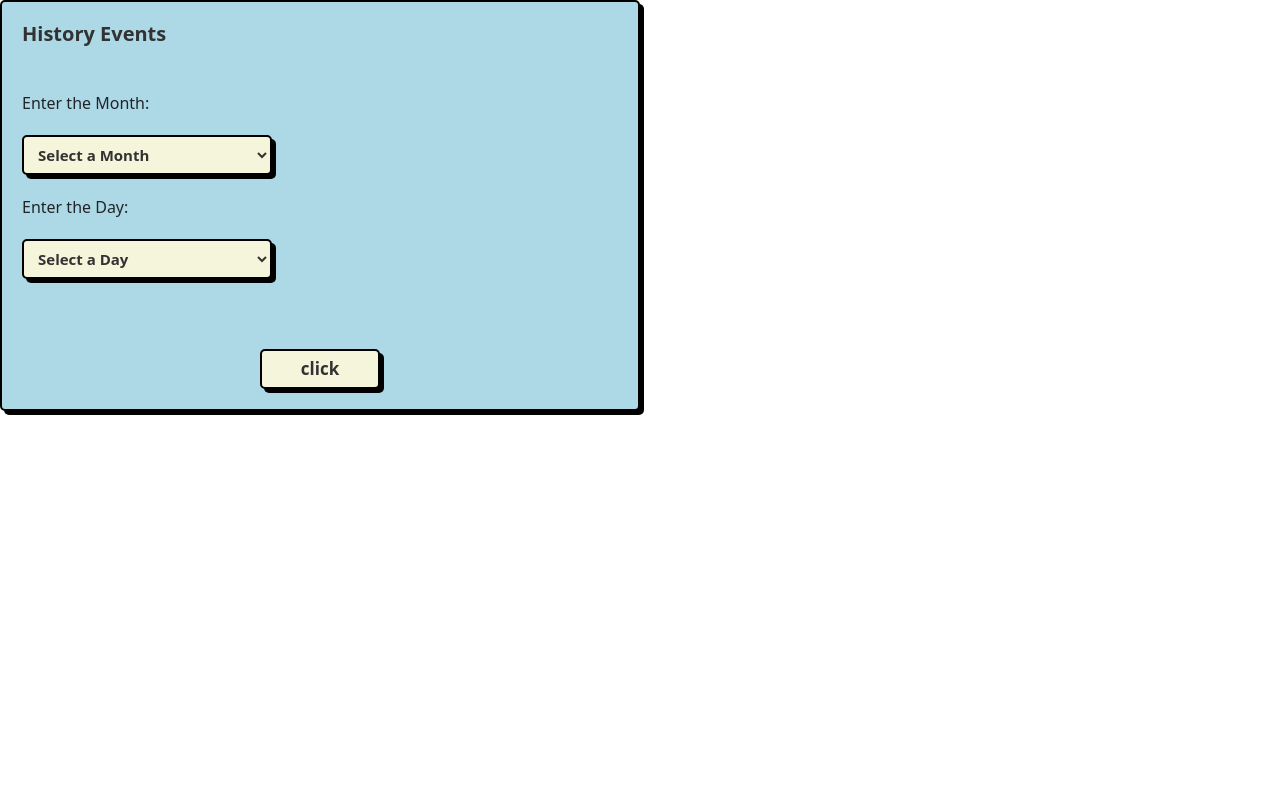
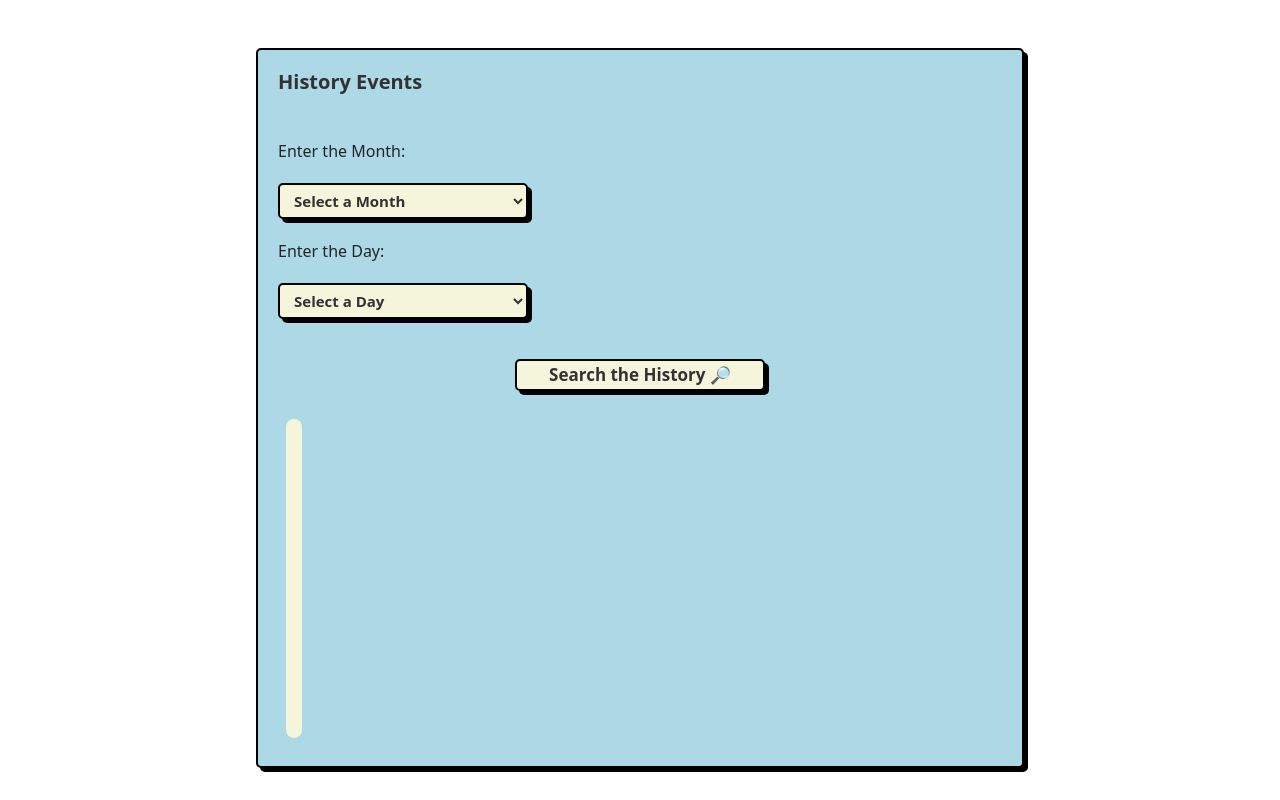
Before and after one commit to Minanfar/Final-SPA, a React (Vite) app: page / in a window 1280 px wide. Built offline with nearby package versions, Linux system fonts and the light colour scheme.

Commit message:
firs day- history designed

```diff
--- a/src/components/History.jsx
+++ b/src/components/History.jsx
@@ -1,5 +1,5 @@
 import React, { useState, useEffect } from "react";
-import Button from "./elements/Button";
+
 import "./css/history.css";
 
 function History() {
@@ -8,28 +8,23 @@ function History() {
   const [selectedDay, setSelectedDay] = useState("");
 
   useEffect(() => {
-
     const fetchData = async () => {
-
       if (selectedMonth && selectedDay) {
         try {
-
           const url = `https://byabbe.se/on-this-day/${selectedMonth}/${selectedDay}/events.json`;
           const response = await fetch(url);
 
           if (response.ok) {
             const result = await response.json();
-            console.log(result)
+            console.log(result);
             if (Array.isArray(result.events)) {
               setDataInfo(result.events);
-              console.log("hi after result")}
-              else {
+              console.log("hi after result");
+            } else {
               setDataInfo([]);
-
             }
-
           } else {
-            throw new Error('Failed to fetch data');
+            throw new Error("Failed to fetch data");
           }
         } catch (error) {
           console.error(error);
@@ -51,17 +46,13 @@ function History() {
 
   return (
     <>
-
       <form onSubmit={handleSubmit} id='myForm' className='form'>
-      <h1 className="title">History Events</h1>
+        <h1 className='title'>History Events</h1>
         <label htmlFor='monthInput'>Enter the Month:</label>
-        <select
-          id='monthInput'
-          name='monthInput'
-          className='input'
-          required
-        >
-          <option value='' defaultValue>Select a Month</option>
+        <select id='monthInput' name='monthInput' className='input' required>
+          <option value='' defaultValue>
+            Select a Month
+          </option>
           <option value='1'>January</option>
           <option value='2'>February</option>
           <option value='3'>March</option>
@@ -76,13 +67,10 @@ function History() {
           <option value='12'>December</option>
         </select>
         <label htmlFor='dayInput'>Enter the Day:</label>
-        <select
-          id='dayInput'
-          name='dayInput'
-          className='input'
-          required
-        >
-          <option value='' defaultValue>Select a Day</option>
+        <select id='dayInput' name='dayInput' className='input' required>
+          <option value='' defaultValue>
+            Select a Day
+          </option>
           <option value='1'>1</option>
           <option value='2'>2</option>
           <option value='3'>3</option>
@@ -115,21 +103,34 @@ function History() {
           <option value='30'>30</option>
           <option value='31'>31</option>
         </select>
-<button className="button-confirm">click</button>
-      </form>
-      <div style={{ backgroundColor: "pink" }}>
+        <button className='button-confirm'>Search the History 🔎</button>
+        <div className='resultBox'>
           {dataInfo.map((data, id) => (
-          <div key={id}>
+            <div key={id} className='captions'>
+              <span className='title-bar'>
+                {" "}
+                {data.wikipedia &&
+                  data.wikipedia[0] &&
+                  data.wikipedia[0].title && (
+                    <h6>
+                      <b>Event title: </b>
+                      {data.wikipedia[0].title}
+                    </h6>
+                  )}
                 {data.year && data.year > 1000 && (
-              <h5>Event Year: {data.year}</h5>
+                  <p className='year'>
+                    <b>Year: </b>
+                    {data.year}
+                  </p>
                 )}
-            {data.wikipedia && data.wikipedia[0] && data.wikipedia[0].title && (
-              <h5>Event title: {data.wikipedia[0].title}</h5>
+              </span>
+              {data.year !== "" && (
+                <p className='description'>{data.description}</p>
               )}
-            {data.year !== "" && <p>{data.description}</p>}
             </div>
           ))}
         </div>
+      </form>
     </>
   );
 }
--- a/src/components/css/button.css
+++ /dev/null
@@ -1,98 +0,0 @@
-.form {
-  --input-focus: #2d8cf0;
-  --font-color: #323232;
-  --font-color-sub: #666;
-  --bg-color: beige;
-  --main-color: black;
-  padding: 20px;
-  background: lightblue;
-  display: flex;
-  flex-direction: column;
-  align-items: flex-start;
-  justify-content: center;
-  gap: 20px;
-  border-radius: 5px;
-  border: 2px solid var(--main-color);
-  box-shadow: 4px 4px var(--main-color);
-}
-
-.title {
-  color: var(--font-color);
-  font-weight: 900;
-  font-size: 20px;
-  margin-bottom: 25px;
-}
-
-.title span {
-  color: var(--font-color-sub);
-  font-weight: 600;
-  font-size: 17px;
-}
-
-.input {
-  width: 250px;
-  height: 40px;
-  border-radius: 5px;
-  border: 2px solid var(--main-color);
-  background-color: var(--bg-color);
-  box-shadow: 4px 4px var(--main-color);
-  font-size: 15px;
-  font-weight: 600;
-  color: var(--font-color);
-  padding: 5px 10px;
-  outline: none;
-}
-
-.input::placeholder {
-  color: var(--font-color-sub);
-  opacity: 0.8;
-}
-
-.input:focus {
-  border: 2px solid var(--input-focus);
-}
-
-.login-with {
-  display: flex;
-  gap: 20px;
-}
-
-.button-log {
-  cursor: pointer;
-  width: 40px;
-  height: 40px;
-  border-radius: 100%;
-  border: 2px solid var(--main-color);
-  background-color: var(--bg-color);
-  box-shadow: 4px 4px var(--main-color);
-  color: var(--font-color);
-  font-size: 25px;
-  display: flex;
-  justify-content: center;
-  align-items: center;
-}
-
-.icon {
-  width: 24px;
-  height: 24px;
-  fill: var(--main-color);
-}
-
-.button-log:active, .button-confirm:active {
-  box-shadow: 0px 0px var(--main-color);
-  transform: translate(3px, 3px);
-}
-
-.button-confirm {
-  margin: 50px auto 0 auto;
-  width: 120px;
-  height: 40px;
-  border-radius: 5px;
-  border: 2px solid var(--main-color);
-  background-color: var(--bg-color);
-  box-shadow: 4px 4px var(--main-color);
-  font-size: 17px;
-  font-weight: 600;
-  color: var(--font-color);
-  cursor: pointer;
-}
--- a/src/components/css/history.css
+++ b/src/components/css/history.css
@@ -1,3 +1,138 @@
 #myForm {
-width:50vw
+    width: 60vw;
+    height: 90vh;
+    display: flex;
+    flex-direction: column;
+    justify-content: center;
+    margin: 0 auto;
+    margin-top: 3rem;
 }
+
+.title-bar {
+    display: flex;
+    justify-content: space-between;
+    background-color: rgb(219, 219, 194);
+    border-radius: 15px 15px 0 0;
+    padding: 0.5rem;
+}
+
+.resultBox {
+    height: 60vh;
+    background-color: beige;
+    border-radius: 16px;
+    padding: .5rem;
+    margin: .5rem;
+    overflow-y: scroll;
+}
+
+.captions {
+    padding: 20px 10px;
+}
+
+.year {
+    font-size: 12px;
+}
+
+.description {
+    margin-top: .2rem;
+}
+
+.form {
+    --input-focus: #2d8cf0;
+    --font-color: #323232;
+    --font-color-sub: #666;
+    --bg-color: beige;
+    --main-color: black;
+    padding: 20px;
+    background: lightblue;
+    display: flex;
+    flex-direction: column;
+    align-items: flex-start;
+    justify-content: center;
+    gap: 20px;
+    border-radius: 5px;
+    border: 2px solid var(--main-color);
+    box-shadow: 4px 4px var(--main-color);
+}
+
+.title {
+    color: var(--font-color);
+    font-weight: 900;
+    font-size: 20px;
+    margin-bottom: 25px;
+}
+
+.title span {
+    color: var(--font-color-sub);
+    font-weight: 600;
+    font-size: 17px;
+}
+
+.input {
+    width: 250px;
+    height: 40px;
+    border-radius: 5px;
+    border: 2px solid var(--main-color);
+    background-color: var(--bg-color);
+    box-shadow: 4px 4px var(--main-color);
+    font-size: 15px;
+    font-weight: 600;
+    color: var(--font-color);
+    padding: 5px 10px;
+    outline: none;
+}
+
+.input::placeholder {
+    color: var(--font-color-sub);
+    opacity: 0.8;
+}
+
+.input:focus {
+    border: 2px solid var(--input-focus);
+}
+
+.login-with {
+    display: flex;
+    gap: 20px;
+}
+
+.button-log {
+    cursor: pointer;
+    width: 40px;
+    height: 40px;
+    border-radius: 100%;
+    border: 2px solid var(--main-color);
+    background-color: var(--bg-color);
+    box-shadow: 4px 4px var(--main-color);
+    color: var(--font-color);
+    font-size: 25px;
+    display: flex;
+    justify-content: center;
+    align-items: center;
+}
+
+.icon {
+    width: 24px;
+    height: 24px;
+    fill: var(--main-color);
+}
+
+.button-log:active,
+.button-confirm:active {
+    box-shadow: 0px 0px var(--main-color);
+    transform: translate(3px, 3px);
+}
+
+.button-confirm {
+    margin: 20px auto 0 auto;
+    width: 250px;
+    height: 40px;
+    border-radius: 5px;
+    border: 2px solid var(--main-color);
+    background-color: var(--bg-color);
+    box-shadow: 4px 4px var(--main-color);
+    font-size: 17px;
+    font-weight: 600;
+    color: var(--font-color);
+    cursor: pointer;
+}
--- a/src/components/elements/Button.jsx
+++ /dev/null
@@ -1,50 +0,0 @@
-import React from "react";
-import "../css/button.css";
-
-function Button() {
-  return (
-    <>
-      <button className='btn-conteiner'>
-        <a className='btn-content' href='#'>
-          <span className='btn-title'>Find</span>
-          <span className='icon-arrow'>
-            <svg
-              width='66px'
-              height='43px'
-              viewBox='0 0 66 43'
-              version='1.1'
-              xmlns='http://www.w3.org/2000/svg'
-              xmlnsXlink='http://www.w3.org/1999/xlink'
-            >
-              <g
-                id='arrow'
-                stroke='none'
-                strokeWidth='1'
-                fill='none'
-                fillRule='evenodd'
-              >
-                <path
-                  id='arrow-icon-one'
-                  d='M40.1543933,3.89485454 L43.9763149,0.139296592 C44.1708311,-0.0518420739 44.4826329,-0.0518571125 44.6771675,0.139262789 L65.6916134,20.7848311 C66.0855801,21.1718824 66.0911863,21.8050225 65.704135,22.1989893 C65.7000188,22.2031791 65.6958657,22.2073326 65.6916762,22.2114492 L44.677098,42.8607841 C44.4825957,43.0519059 44.1708242,43.0519358 43.9762853,42.8608513 L40.1545186,39.1069479 C39.9575152,38.9134427 39.9546793,38.5968729 40.1481845,38.3998695 C40.1502893,38.3977268 40.1524132,38.395603 40.1545562,38.3934985 L56.9937789,21.8567812 C57.1908028,21.6632968 57.193672,21.3467273 57.0001876,21.1497035 C56.9980647,21.1475418 56.9959223,21.1453995 56.9937605,21.1432767 L40.1545208,4.60825197 C39.9574869,4.41477773 39.9546013,4.09820839 40.1480756,3.90117456 C40.1501626,3.89904911 40.1522686,3.89694235 40.1543933,3.89485454 Z'
-                  fill='#FFFFFF'
-                ></path>
-                <path
-                  id='arrow-icon-two'
-                  d='M20.1543933,3.89485454 L23.9763149,0.139296592 C24.1708311,-0.0518420739 24.4826329,-0.0518571125 24.6771675,0.139262789 L45.6916134,20.7848311 C46.0855801,21.1718824 46.0911863,21.8050225 45.704135,22.1989893 C45.7000188,22.2031791 45.6958657,22.2073326 45.6916762,22.2114492 L24.677098,42.8607841 C24.4825957,43.0519059 24.1708242,43.0519358 23.9762853,42.8608513 L20.1545186,39.1069479 C19.9575152,38.9134427 19.9546793,38.5968729 20.1481845,38.3998695 C20.1502893,38.3977268 20.1524132,38.395603 20.1545562,38.3934985 L36.9937789,21.8567812 C37.1908028,21.6632968 37.193672,21.3467273 37.0001876,21.1497035 C36.9980647,21.1475418 36.9959223,21.1453995 36.9937605,21.1432767 L20.1545208,4.60825197 C19.9574869,4.41477773 19.9546013,4.09820839 20.1480756,3.90117456 C20.1501626,3.89904911 20.1522686,3.89694235 20.1543933,3.89485454 Z'
-                  fill='#FFFFFF'
-                ></path>
-                <path
-                  id='arrow-icon-three'
-                  d='M0.154393339,3.89485454 L3.97631488,0.139296592 C4.17083111,-0.0518420739 4.48263286,-0.0518571125 4.67716753,0.139262789 L25.6916134,20.7848311 C26.0855801,21.1718824 26.0911863,21.8050225 25.704135,22.1989893 C25.7000188,22.2031791 25.6958657,22.2073326 25.6916762,22.2114492 L4.67709797,42.8607841 C4.48259567,43.0519059 4.17082418,43.0519358 3.97628526,42.8608513 L0.154518591,39.1069479 C-0.0424848215,38.9134427 -0.0453206733,38.5968729 0.148184538,38.3998695 C0.150289256,38.3977268 0.152413239,38.395603 0.154556228,38.3934985 L16.9937789,21.8567812 C17.1908028,21.6632968 17.193672,21.3467273 17.0001876,21.1497035 C16.9980647,21.1475418 16.9959223,21.1453995 16.9937605,21.1432767 L0.15452076,4.60825197 C-0.0425130651,4.41477773 -0.0453986756,4.09820839 0.148075568,3.90117456 C0.150162624,3.89904911 0.152268631,3.89694235 0.154393339,3.89485454 Z'
-                  fill='#FFFFFF'
-                ></path>
-              </g>
-            </svg>
-          </span>
-        </a>
-      </button>
-    </>
-  );
-}
-
-export default Button;
```
Lines whose indentation alone changed are shown as unchanged.
